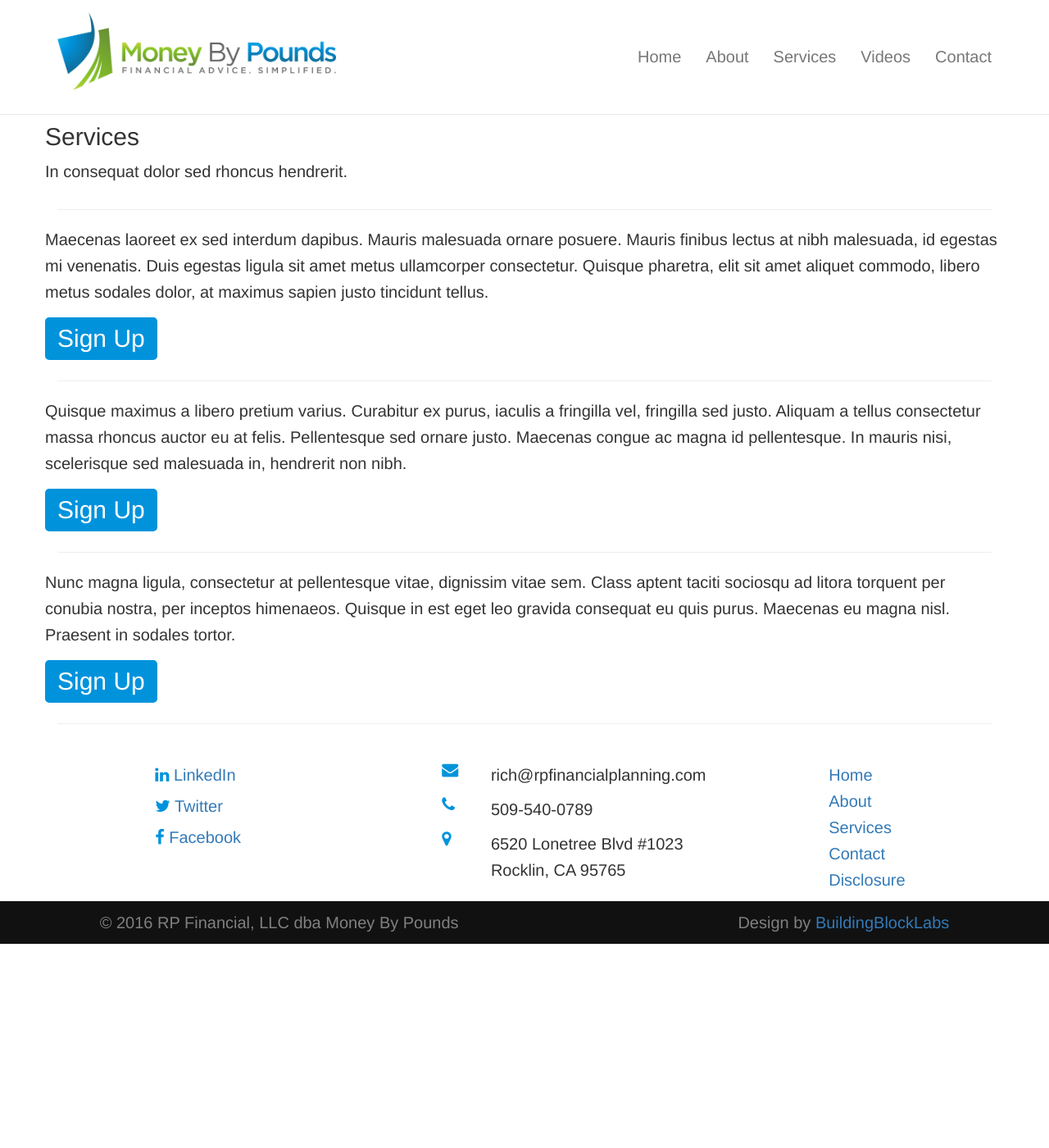
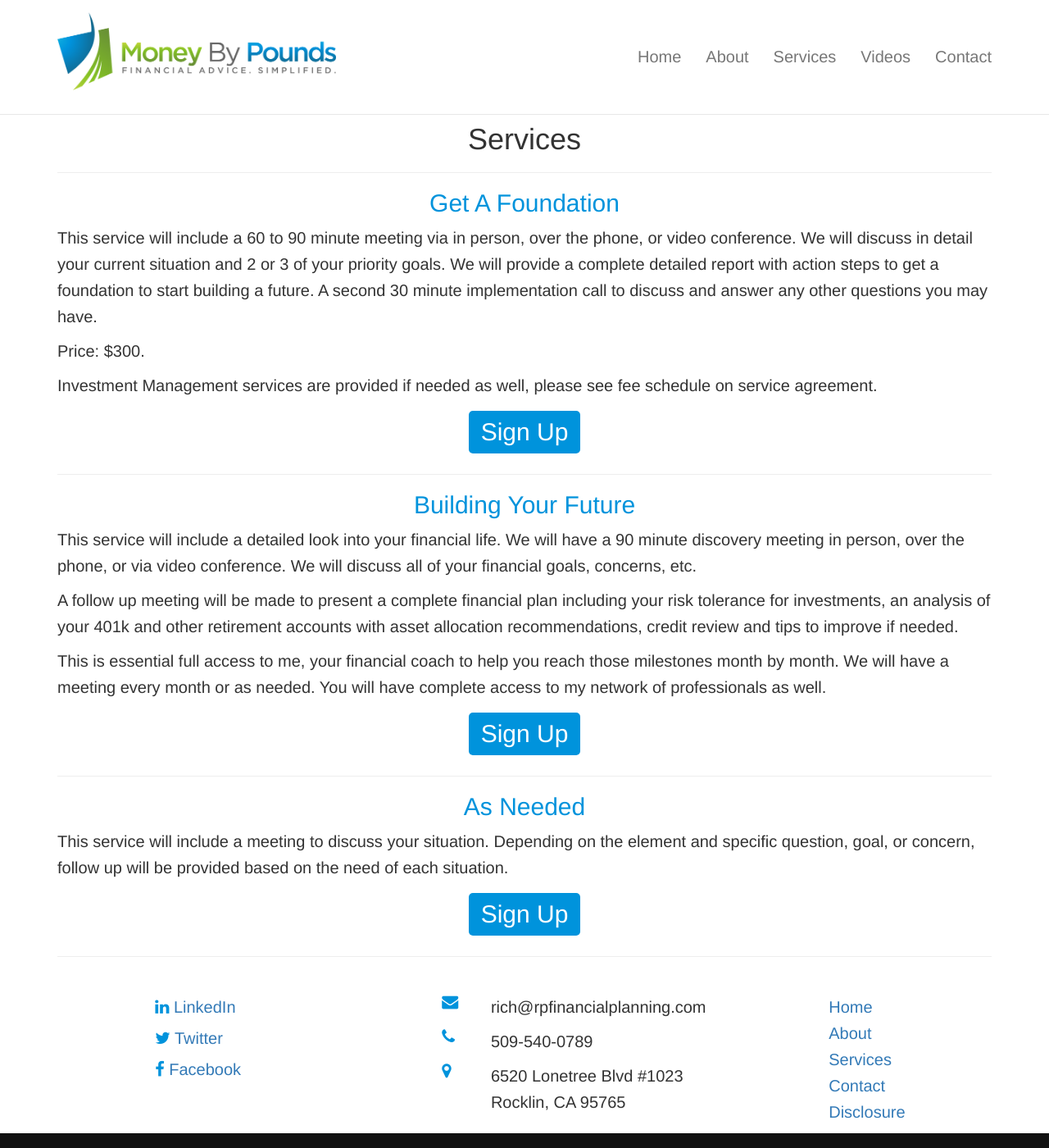
Before and after one commit to MoneyByPounds/MoneyByPounds.github.io, a Jekyll site: the page built from services.html, in a window 1280 px wide and 1400 px high. Shown: the whole window at 82% size. Built offline with Jekyll 4.4.1, drawn with Linux system fonts in a browser that asks for light colours.

Commit message:
reworks services page

```diff
--- /dev/null
+++ b/assets/css/_services.scss
@@ -0,0 +1,5 @@
+@import "variables";
+
+.service-name {
+  color: $logo-light-blue;
+}
--- a/assets/css/style.scss
+++ b/assets/css/style.scss
@@ -9,3 +9,4 @@
 @import "button";
 @import "form";
 @import "videos";
+@import "services";
--- a/services.html
+++ b/services.html
@@ -3,46 +3,56 @@ layout: default
 title: Services
 ---
 <div class="container">
-  <div class="row">
-    <h2>Services</h2>
+  <h1 class="text-center">Services</h1>
+
+  <hr>
+  <h2 class="service-name text-center">
+    Get A Foundation
+  </h2>
   <p>
-      In consequat dolor sed rhoncus hendrerit.
+  This service will include a 60 to 90 minute meeting via in person, over the phone, or video conference.  We will discuss in detail your current situation and 2 or 3 of your priority goals.  We will provide a complete detailed report with action steps to get a foundation to start building a future.  A second 30 minute implementation call to discuss and answer any other questions you may have.
   </p>
+  <p>
+  Price: $300.
+  </p>
+  <p>
+  Investment Management services are provided if needed as well, please see fee schedule on service agreement.
+  </p>
+
+  <div class="text-center">
+    <a href="https://calendly.com/bendowney target="_blank"><button>Sign Up</button></a>
   </div>
+
   <hr>
-  <div class="row">
+
+  <h2 class="service-name text-center">
+    Building Your Future
+  </h2>
   <p>
-      Maecenas laoreet ex sed interdum dapibus. Mauris
-      malesuada ornare posuere. Mauris finibus lectus at
-      nibh malesuada, id egestas mi venenatis. Duis egestas
-      ligula sit amet metus ullamcorper consectetur. Quisque
-      pharetra, elit sit amet aliquet commodo, libero metus
-      sodales dolor, at maximus sapien justo tincidunt tellus.
+  This service will include a detailed look into your financial life.  We will have a 90 minute discovery meeting in person, over the phone, or via video conference.  We will discuss all of your financial goals, concerns, etc.
   </p>
-    <a href="https://calendly.com/bendowney"><button>Sign Up</button></a>
+  <p>
+  A follow up meeting will be made to present a complete financial plan including your risk tolerance for investments, an analysis of your 401k and other retirement accounts with asset allocation recommendations, credit review and tips to improve if needed.
+  </p>
+  <p>
+  This is essential full access to me, your financial coach to help you reach those milestones month by month.  We will have a meeting every month or as needed.  You will have complete access to my network of professionals as well.
+  </p>
+
+  <div class="text-center">
+    <a href="https://calendly.com/bendowney" target="_blank"><button>Sign Up</button></a>
   </div>
+
   <hr>
-  <div class="row">
+
+  <h2 class="service-name text-center">
+    As Needed
+  </h2>
   <p>
-      Quisque maximus a libero pretium varius. Curabitur ex purus,
-      iaculis a fringilla vel, fringilla sed justo. Aliquam a
-      tellus consectetur massa rhoncus auctor eu at felis.
-      Pellentesque sed ornare justo. Maecenas congue ac magna
-      id pellentesque. In mauris nisi, scelerisque sed malesuada
-      in, hendrerit non nibh.
+  This service will include a meeting to discuss your situation.  Depending on the element and specific question, goal, or concern, follow up will be provided based on the need of each situation.
   </p>
-    <a href="https://calendly.com/bendowney"><button>Sign Up</button></a>
-  </div>
-  <hr>
-  <div class="row">
-    <p>
-      Nunc magna ligula, consectetur at pellentesque vitae,
-      dignissim vitae sem. Class aptent taciti sociosqu ad litora
-      torquent per conubia nostra, per inceptos himenaeos. Quisque
-      in est eget leo gravida consequat eu quis purus. Maecenas eu
-      magna nisl. Praesent in sodales tortor.
-    </p>
-    <a href="https://calendly.com/bendowney"><button>Sign Up</button></a>
+
+  <div class="text-center">
+    <a href="https://calendly.com/bendowney" target="_blank"><button>Sign Up</button></a>
   </div>
   <hr>
 </div>
```
Lines whose indentation alone changed are shown as unchanged.
